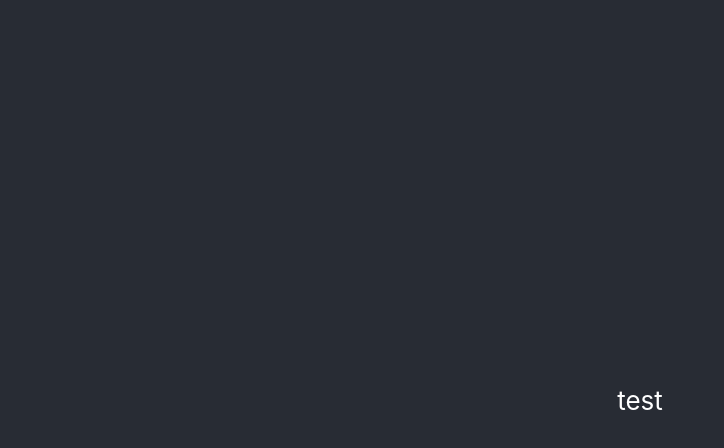
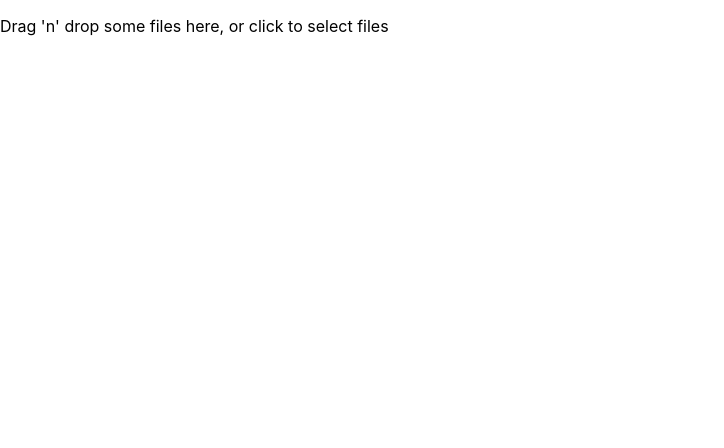
Before and after one commit to alyhoop/roomba-coding-challenge, a React (Create React App) app: page / in a window 1280 px wide. Shown: the top 448 px of the page, without its empty margins (0-724 px from the left). Built offline with nearby package versions, Linux system fonts and the light colour scheme.

Commit message:
Adds file uploader

```diff
--- a/package.json
+++ b/package.json
@@ -8,6 +8,7 @@
     "@testing-library/user-event": "^7.1.2",
     "react": "^17.0.1",
     "react-dom": "^17.0.1",
+    "react-dropzone": "^11.2.0",
     "react-scripts": "3.4.4"
   },
   "scripts": {
--- a/src/App.css
+++ b/src/App.css
@@ -1,16 +1,5 @@
 .App {
   text-align: center;
-}
-
-.App-logo {
-  height: 40vmin;
-  pointer-events: none;
-}
-
-@media (prefers-reduced-motion: no-preference) {
-  .App-logo {
-    animation: App-logo-spin infinite 20s linear;
-  }
 }
 
 .App-header {
@@ -23,16 +12,3 @@
   font-size: calc(10px + 2vmin);
   color: white;
 }
-
-.App-link {
-  color: #61dafb;
-}
-
-@keyframes App-logo-spin {
-  from {
-    transform: rotate(0deg);
-  }
-  to {
-    transform: rotate(360deg);
-  }
-}
--- a/src/App.js
+++ b/src/App.js
@@ -1,14 +1,22 @@
-import React from 'react';
-import './App.css';
+import React, {useCallback} from 'react'
+import {useDropzone} from 'react-dropzone'
 
 function App() {
+  const onDrop = useCallback(acceptedFiles => {
+    // Do something with the files
+  }, [])
+  const {getRootProps, getInputProps, isDragActive} = useDropzone({onDrop})
+
   return (
-    <div className="App">
-      <header className="App-header">
-        test
-      </header>
+    <div {...getRootProps()}>
+      <input {...getInputProps()} />
+      {
+        isDragActive ?
+          <p>Drop the files here ...</p> :
+          <p>Drag 'n' drop some files here, or click to select files</p>
+      }
     </div>
-  );
+  )
 }
 
 export default App;
```
Also changed, not shown: 1 other file (tests, documents, lock files or other folders).
